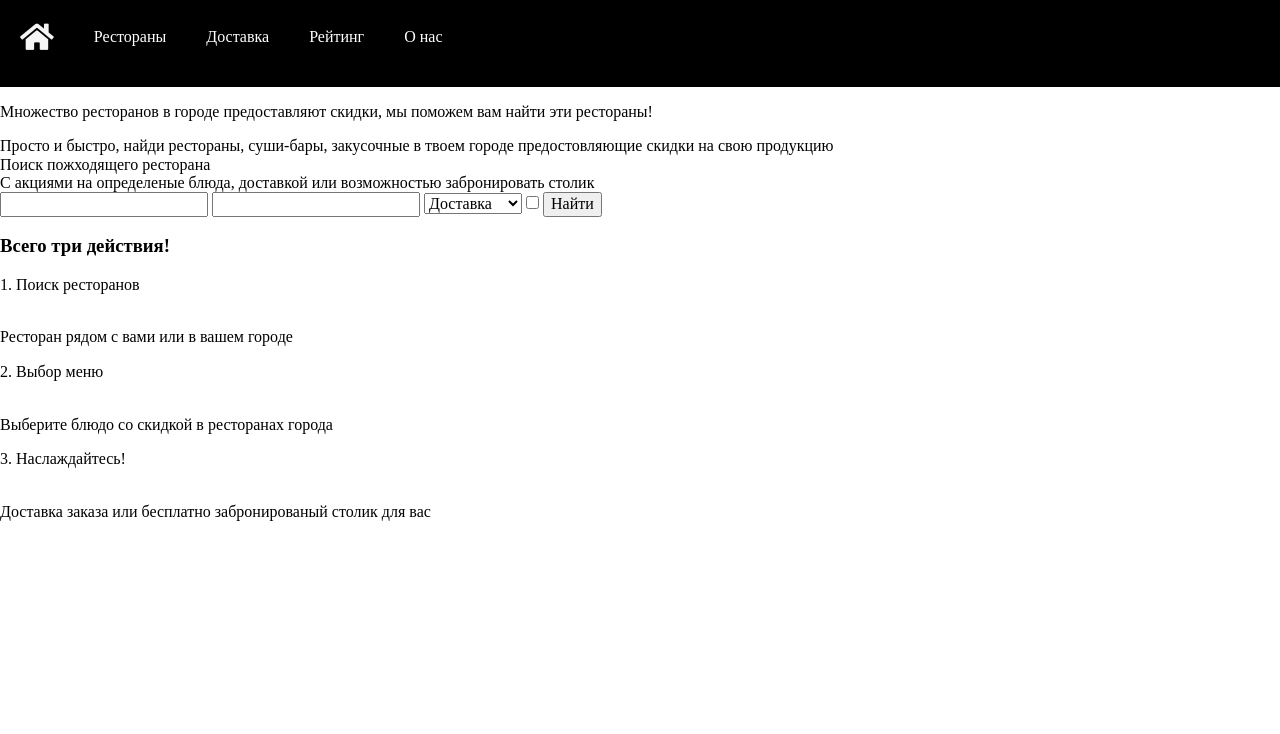
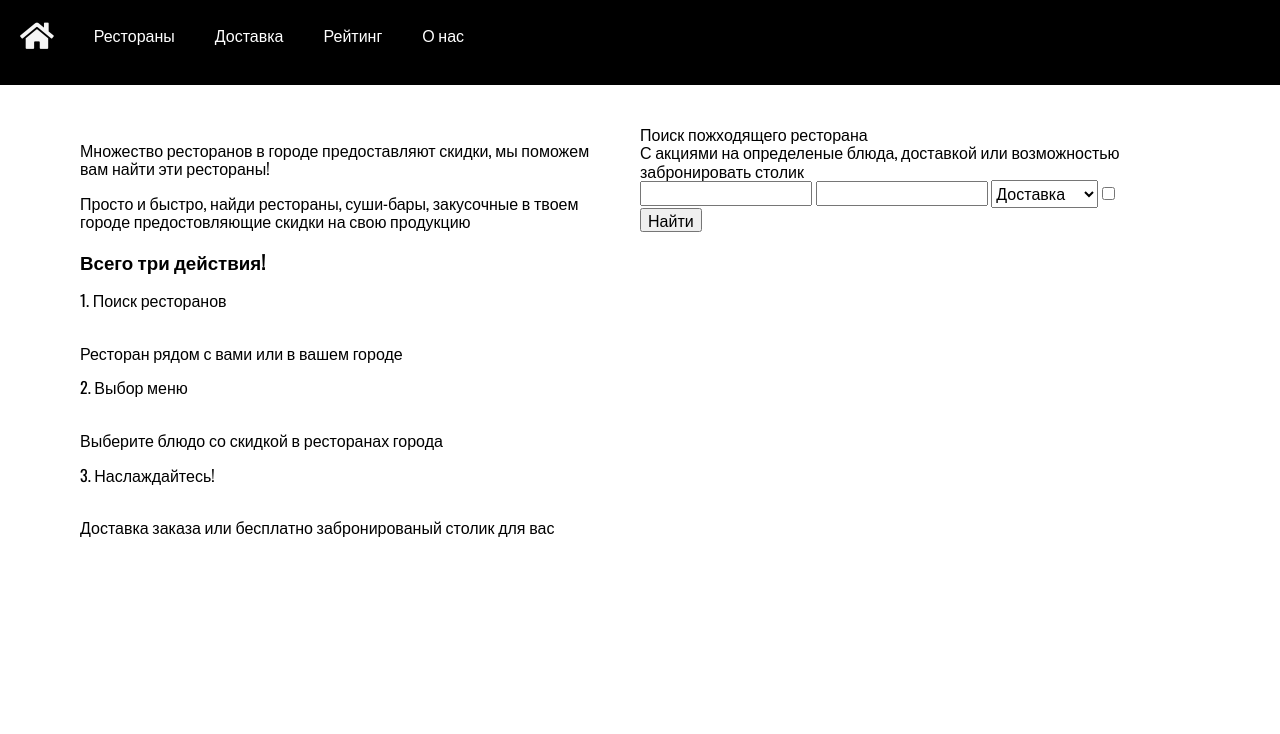
Before and after one commit to LynxTi/hw-21.02.2021-, a plain HTML site: page index.html in a window 1280 px wide. Shown: the part 66-800 px from the top of the page. Drawn offline with nearby package versions, Linux system fonts and the light colour scheme.

Commit message:
content css

```diff
--- a/index.html
+++ b/index.html
@@ -8,6 +8,8 @@
 	<link rel="stylesheet" href="./styles/main.css">
 	<!-- Font Awesome -->
 	<link rel="stylesheet" href="https://use.fontawesome.com/releases/v5.15.2/css/all.css" integrity="sha384-vSIIfh2YWi9wW0r9iZe7RJPrKwp6bG+s9QZMoITbCckVJqGCCRhc+ccxNcdpHuYu" crossorigin="anonymous">
+	<!-- Google Fonts -->
+	<link href="https://fonts.googleapis.com/css2?family=Oswald&display=swap" rel="stylesheet">
 </head>
 <body>
 	<header class="header">
@@ -24,6 +26,7 @@
 			<input type="text" class="header__login-block__input">
 		</div>
 	</header>
+
 	<section class="general-menu">
 		<div class="general-menu__icon">
 			<i class="fas fa-home icon"></i>
@@ -51,6 +54,7 @@
 			</div>
 		</nav>
 	</section>
+
 	<div class="content">
 		<div class="content__introduction-block">
 			<p class="content__introduction-block__title-paragraph">
@@ -129,6 +133,7 @@
 			</div>
 		</div>
 	</div>
+
 	<section class="partners">
 		<h2 class="pertners__title"></h2>
 		<div class="partners__wrap-images">
@@ -139,6 +144,7 @@
 			<img src="" alt="" class="partners__partner-img">
 		</div>
 	</section>
+
 	<footer class="footer">
 		<div class="footer__menu">
 			<nav class="general-menu__nav">
--- a/styles/main.css
+++ b/styles/main.css
@@ -1,3 +1,7 @@
+body {
+    font-family: 'Oswald', sans-serif;
+}
+
 .header {
     background: #EEEEF0;
     display: flex;
@@ -45,3 +49,20 @@
     color: white;
     text-decoration: none;
 }
+
+.content {
+    display: flex;
+    flex-wrap: wrap;
+    padding: 40px 80px;
+}
+
+.content__introduction-block {
+    padding-right: 40px;
+    width: calc(100% / 2 - 40px);
+
+}
+
+.form-container {
+    width: calc(100% / 2 - 40px);
+
+}
```
